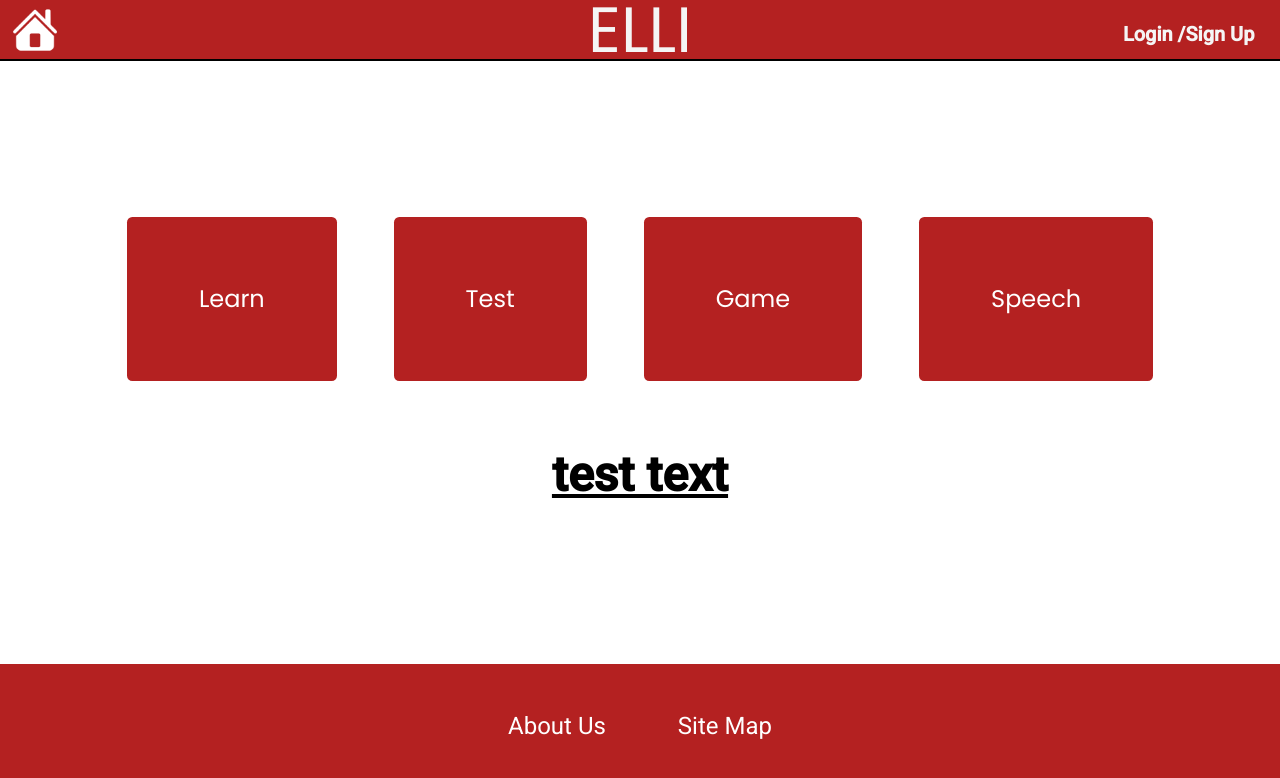
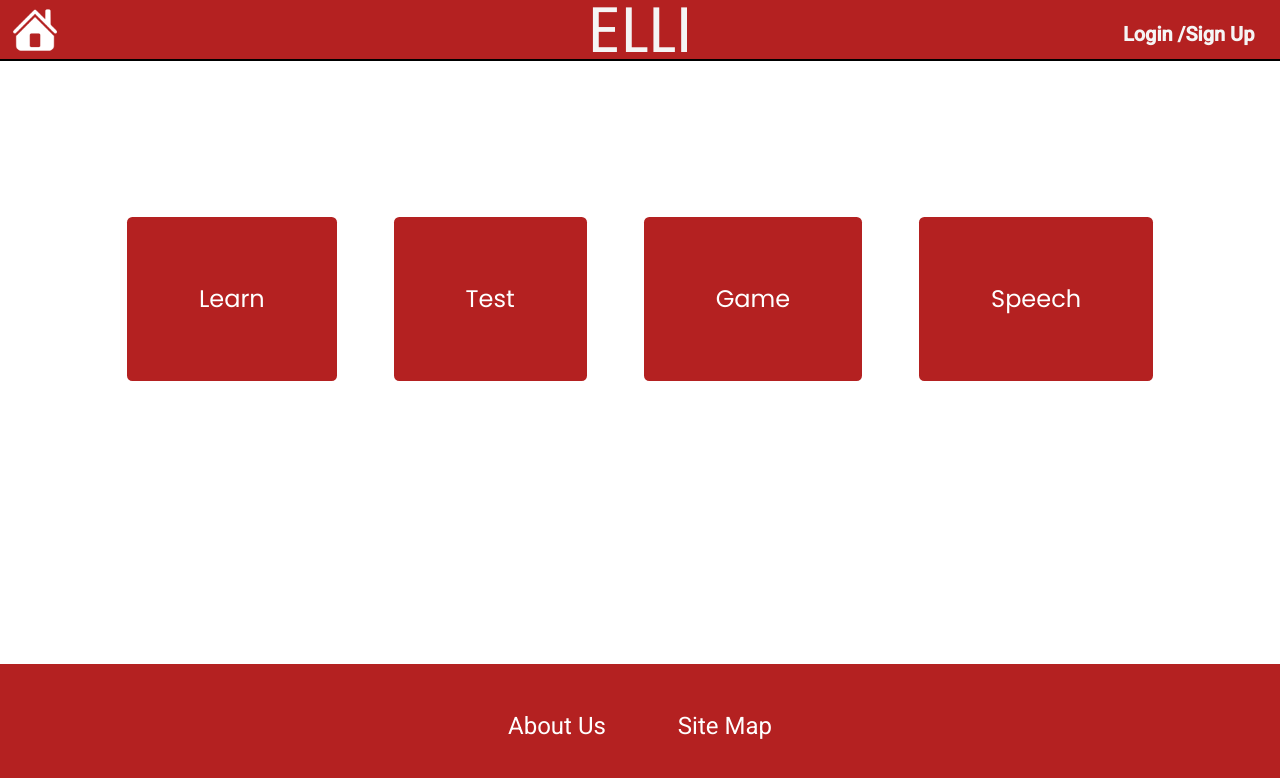
Before and after one commit to blbarr01/EnglishLearningInitiative, an Angular app in the folder ELLI/: page / in a window 1280 px wide. Shown: the top 778 px of the page. Built offline with nearby package versions, Linux system fonts and the light colour scheme.

Commit message:
removed test text on home page

```diff
--- a/ELLI/src/app/features/home/home.component.html
+++ b/ELLI/src/app/features/home/home.component.html
@@ -6,5 +6,4 @@
         <button class="home-btn" (click)="showTalkToText()">Speech</button>
     </div>
 
-    <p class="text-5xl font-bold underline text-center">test text</p>
 </section>
```
